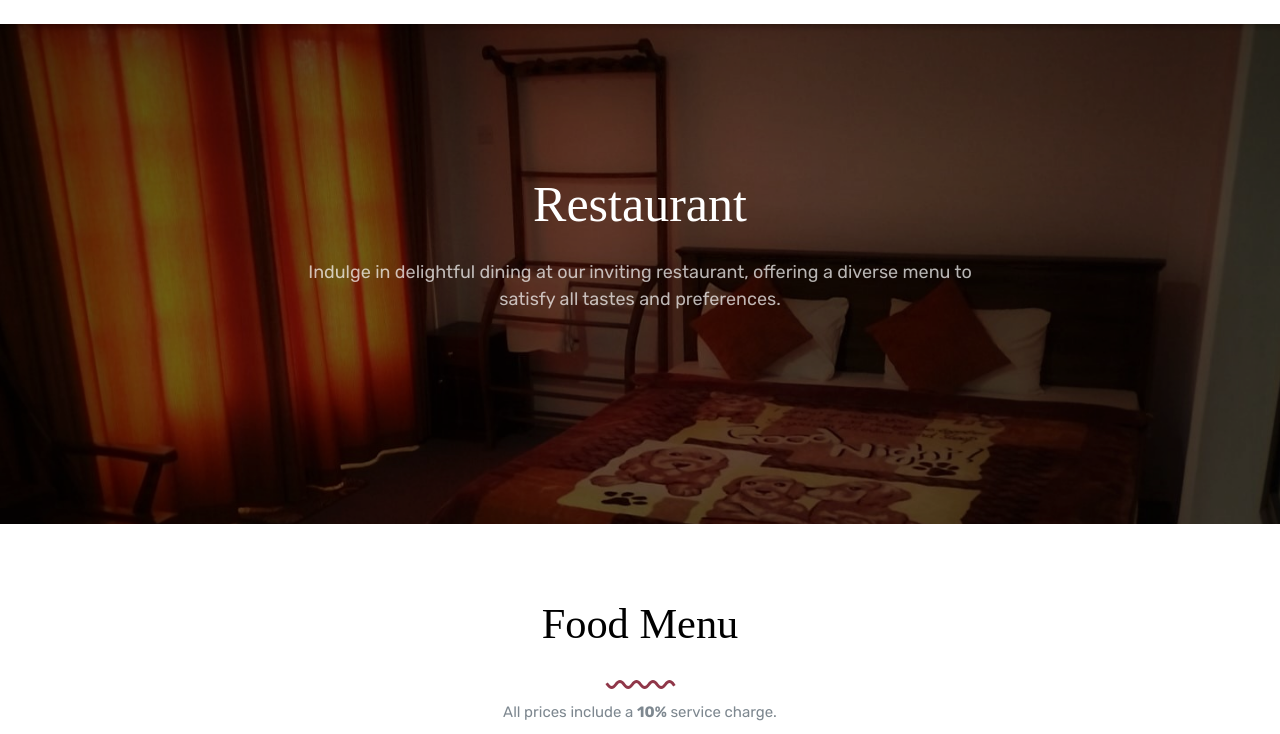
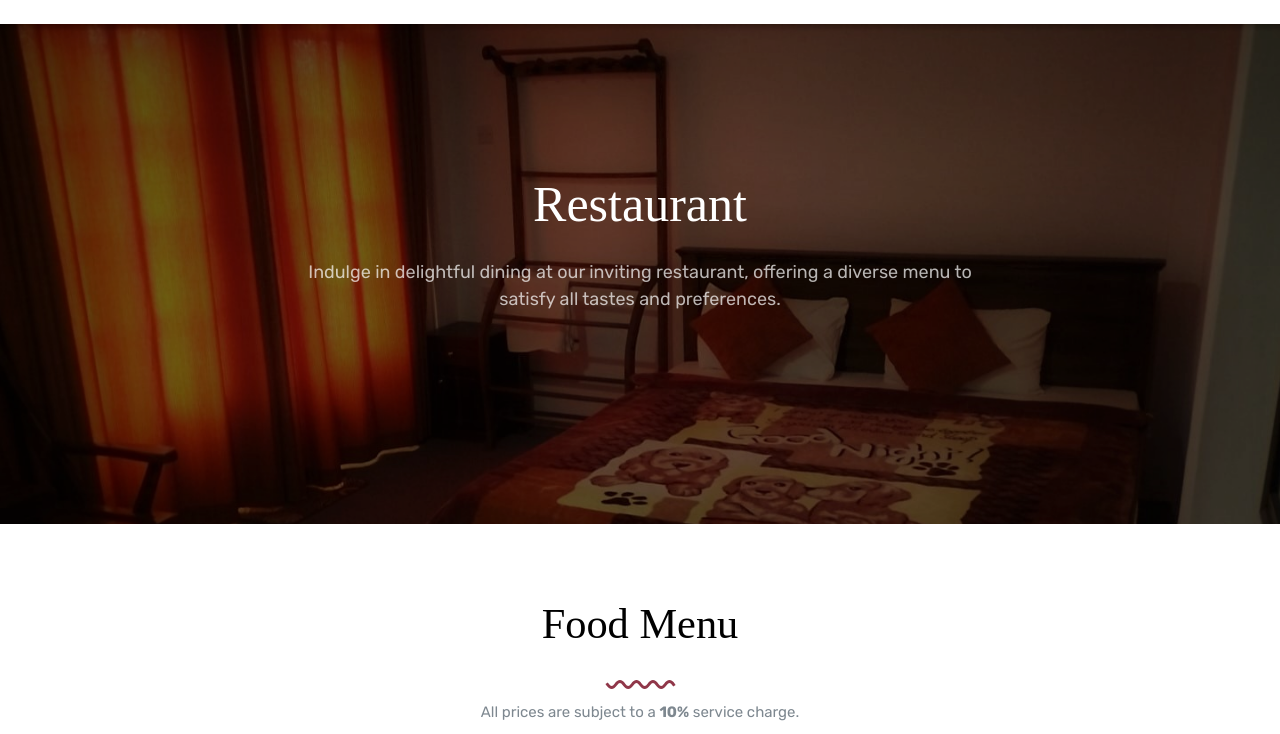
Before and after one commit to creekviewinn/creekviewinn.github.io, a website: page restaurant.html in a window 1280 px wide. Shown: the part 66-800 px from the top of the page. Drawn offline with Linux system fonts and the light colour scheme; files whose address does not match are found by name.

Commit message:
Update restaurant.html

```diff
--- a/restaurant.html
+++ b/restaurant.html
@@ -82,7 +82,7 @@
             <div class="col-md-8 col-md-offset-2 mb50 text-center probootstrap-animate">
               <h2 class="mt0">Food Menu </h2>
               <img src="img/curve.svg" class="svg" alt="#">
-              <p>All prices include a <b>10%</b> service charge.</p>
+              <p>All prices are subject to a <b>10%</b> service charge.</p>
             </div>
           </div>
       <div class="row1">
```
